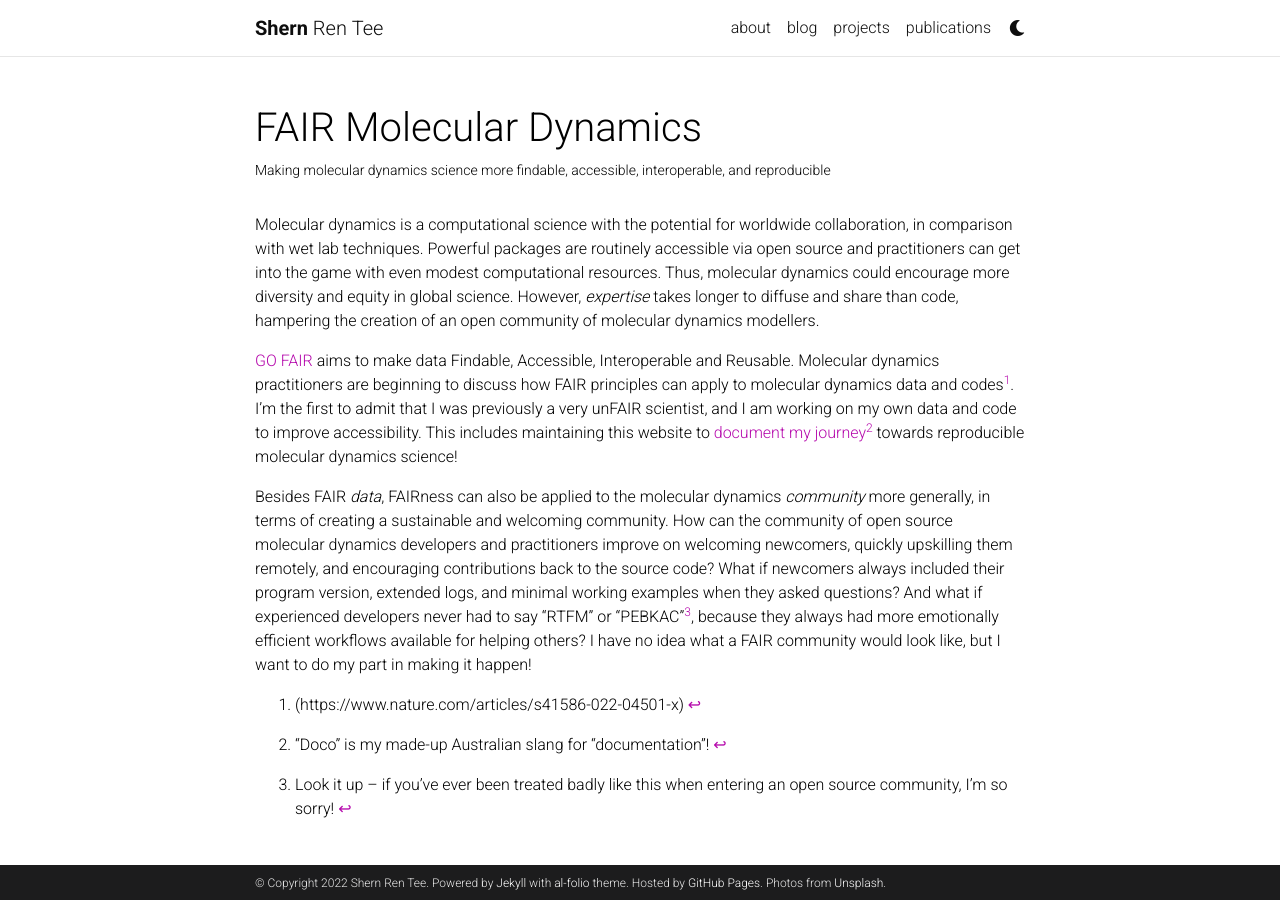
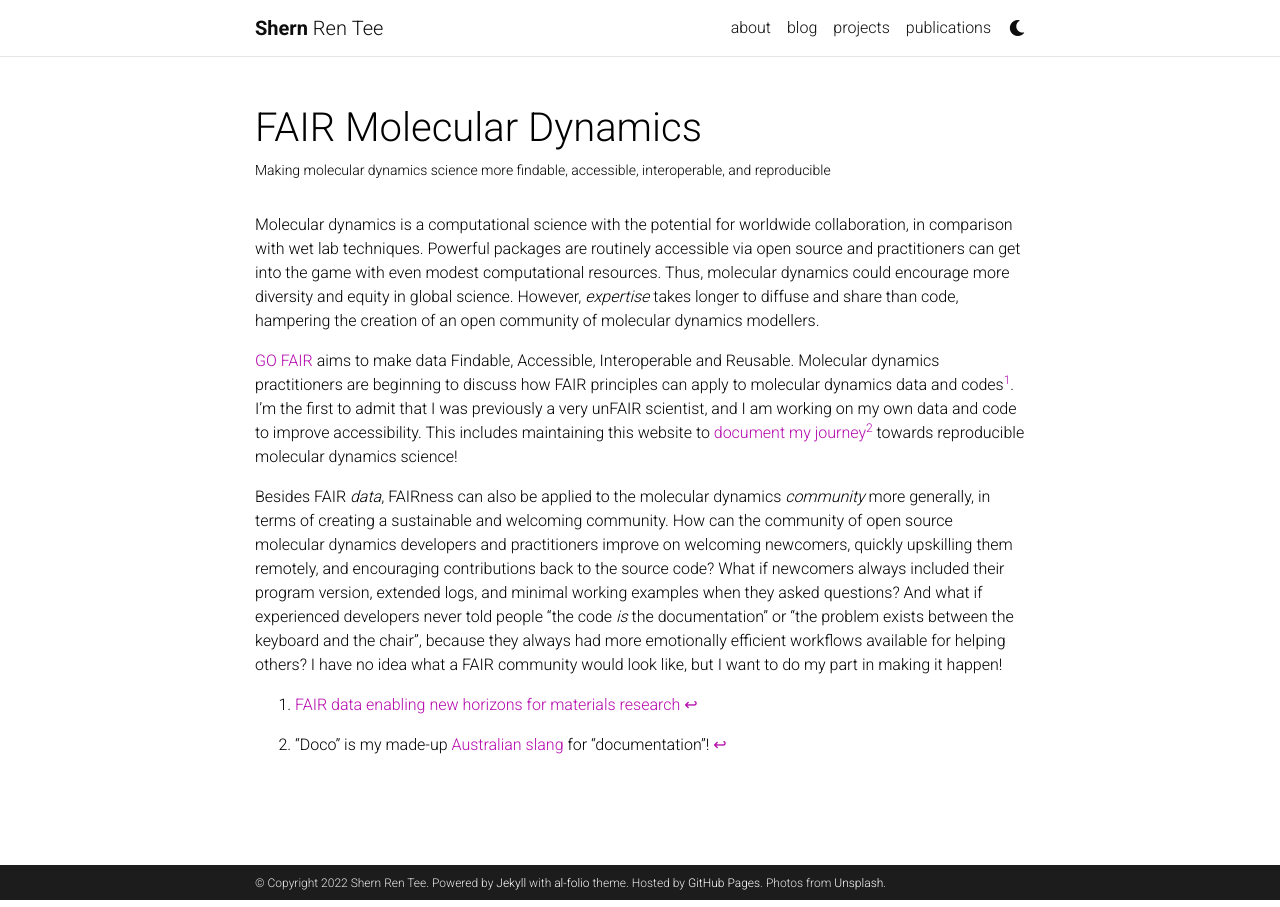
Before and after one commit to srtee/srtee.github.io, a Jekyll site: the page built from _projects/FAIRMD_project.md, in a window 1280 px wide. Built offline with Jekyll 4.4.1, drawn with Linux system fonts in a browser that asks for light colours; comment, search, counter and statistics services are not loaded; a style sheet for code colours, icons or effects is not loaded.

Commit message:
Update FAIRMD_project.md

```diff
--- a/_projects/FAIRMD_project.md
+++ b/_projects/FAIRMD_project.md
@@ -19,9 +19,8 @@ This includes maintaining this website to [document my journey](/blog/tag/doco)[
 Besides FAIR *data*, FAIRness can also be applied to the molecular dynamics *community* more generally, in terms of creating a sustainable and welcoming community.
 How can the community of open source molecular dynamics developers and practitioners improve on welcoming newcomers, quickly upskilling them remotely, and encouraging contributions back to the source code?
 What if newcomers always included their program version, extended logs, and minimal working examples when they asked questions?
-And what if experienced developers never had to say "RTFM" or "PEBKAC"[^2], because they always had more emotionally efficient workflows available for helping others?
+And what if experienced developers never told people "the code *is* the documentation" or "the problem exists between the keyboard and the chair", because they always had more emotionally efficient workflows available for helping others?
 I have no idea what a FAIR community would look like, but I want to do my part in making it happen!
 
-[^1]: (https://www.nature.com/articles/s41586-022-04501-x)
-[^3]: "Doco" is my made-up Australian slang for "documentation"!
-[^2]: Look it up -- if you've ever been treated badly like this when entering an open source community, I'm so sorry!
+[^1]: [FAIR data enabling new horizons for materials research](https://www.nature.com/articles/s41586-022-04501-x)
+[^3]: "Doco" is my made-up [Australian slang](https://www.fluentu.com/blog/english/australian-slang-words/) for "documentation"!
```
